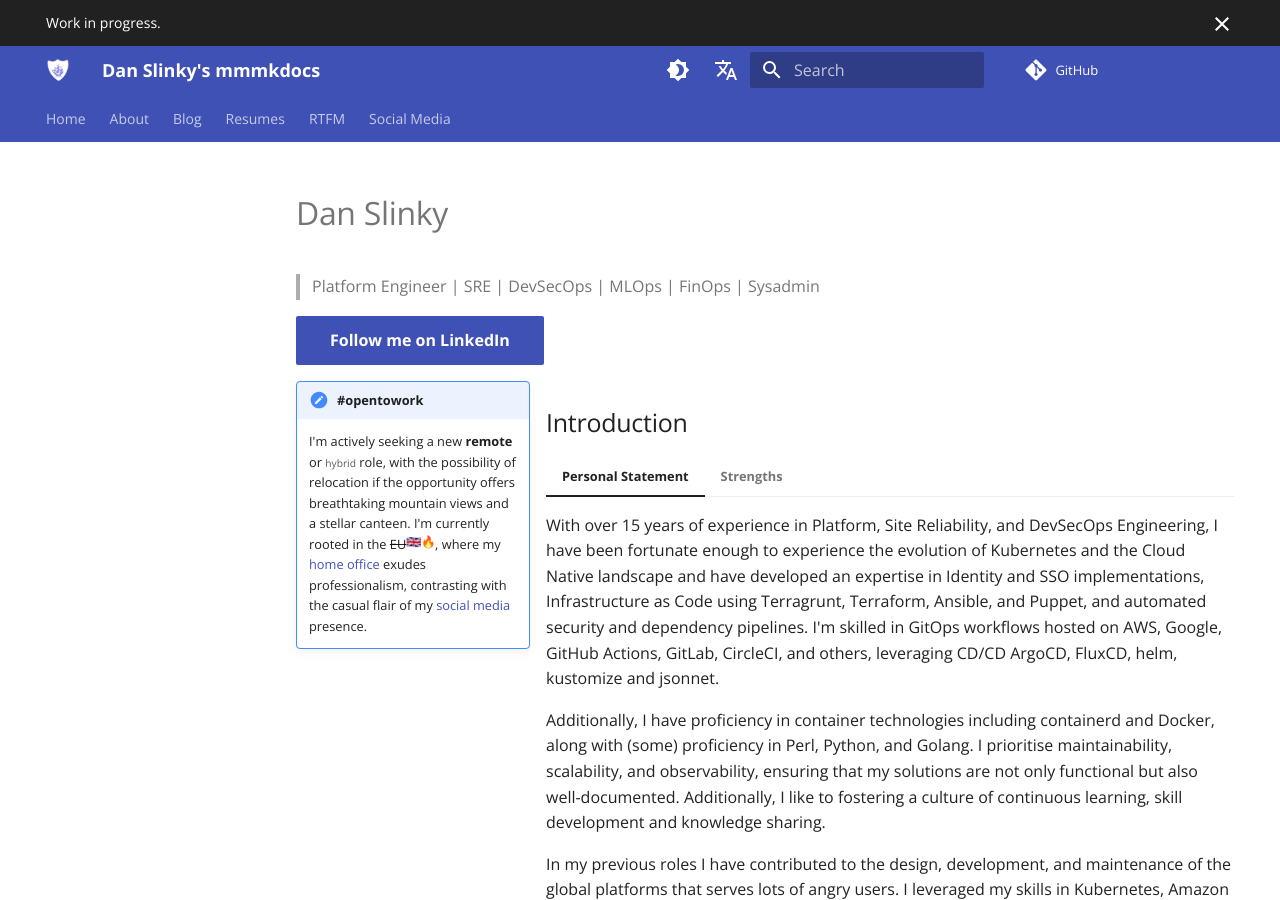
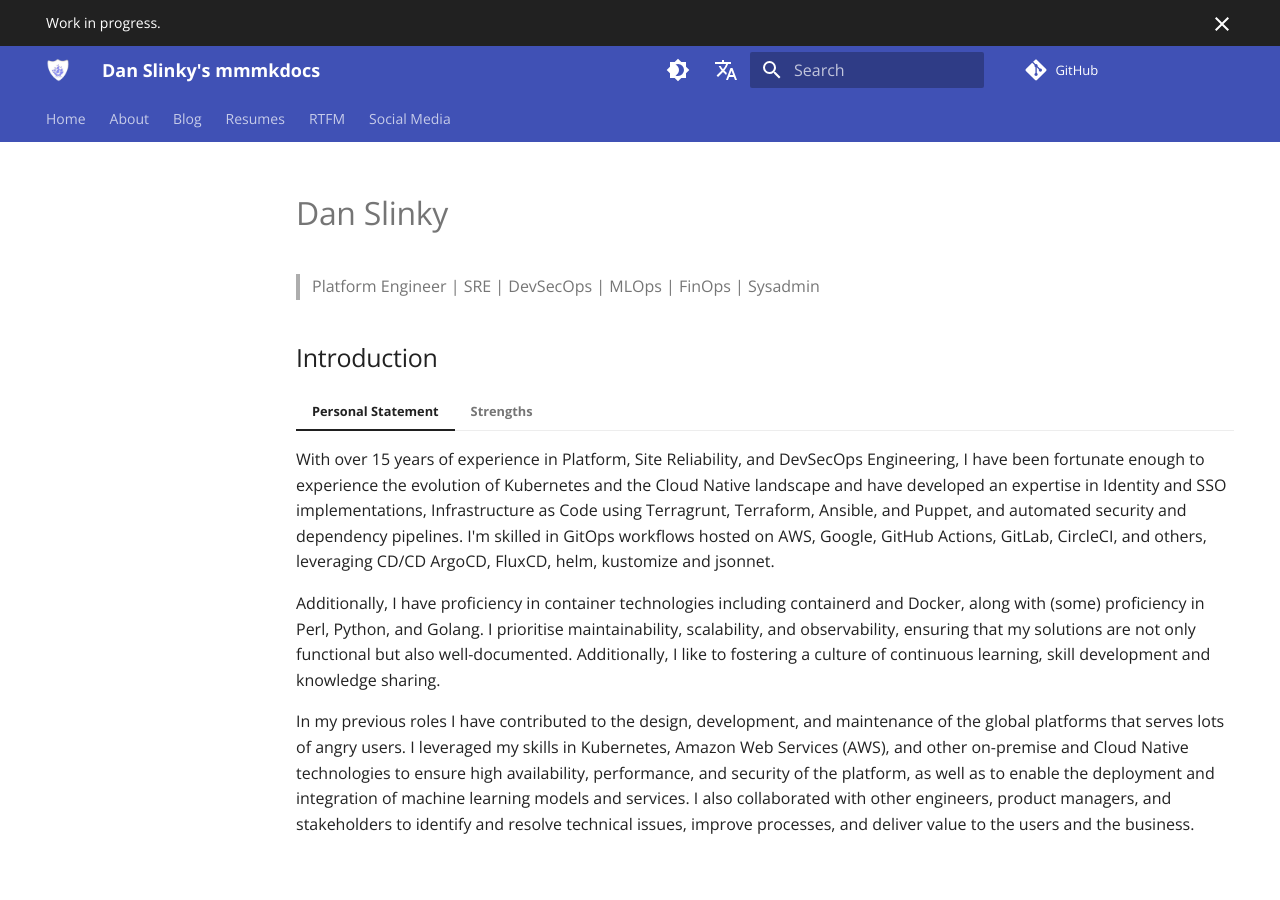
Before and after one commit to danslinky/danslinky.co.uk, an MkDocs documentation site: the page built from docs/resumes/markdown/index.md, in a window 1280 px wide and 900 px high. Built offline with MkDocs 1.6.1 and Material for MkDocs 9.7.7, drawn with Linux system fonts in a browser that asks for light colours; emoji names are drawn with the system emoji font; plug-ins that fetch from the network failed and are left out; comment, search, counter and statistics services are not loaded.

Commit message:
better call to action

```diff
--- a/docs/resumes/markdown/index.md
+++ b/docs/resumes/markdown/index.md
@@ -1,11 +1,5 @@
 # Dan Slinky
 > Platform Engineer | SRE | DevSecOps | MLOps | FinOps | Sysadmin
-
-[Follow me on LinkedIn](#){ .md-button .md-button--primary }
-
-!!! note inline "#opentowork"
-
-    I'm actively seeking a new __remote__ or <small>hybrid</small> role, with the possibility of relocation if the opportunity offers breathtaking mountain views and a stellar canteen. I'm currently rooted in the ~~EU~~:flag_gb::fire:, where my [home office](https://github.com/danslinky/danslinky.co.uk/issues/2) exudes professionalism, contrasting with the casual flair of my [social media](/about) presence.
 
 ## Introduction
 
```
Also changed, not shown: docs/index.md (+8 -1 lines).
